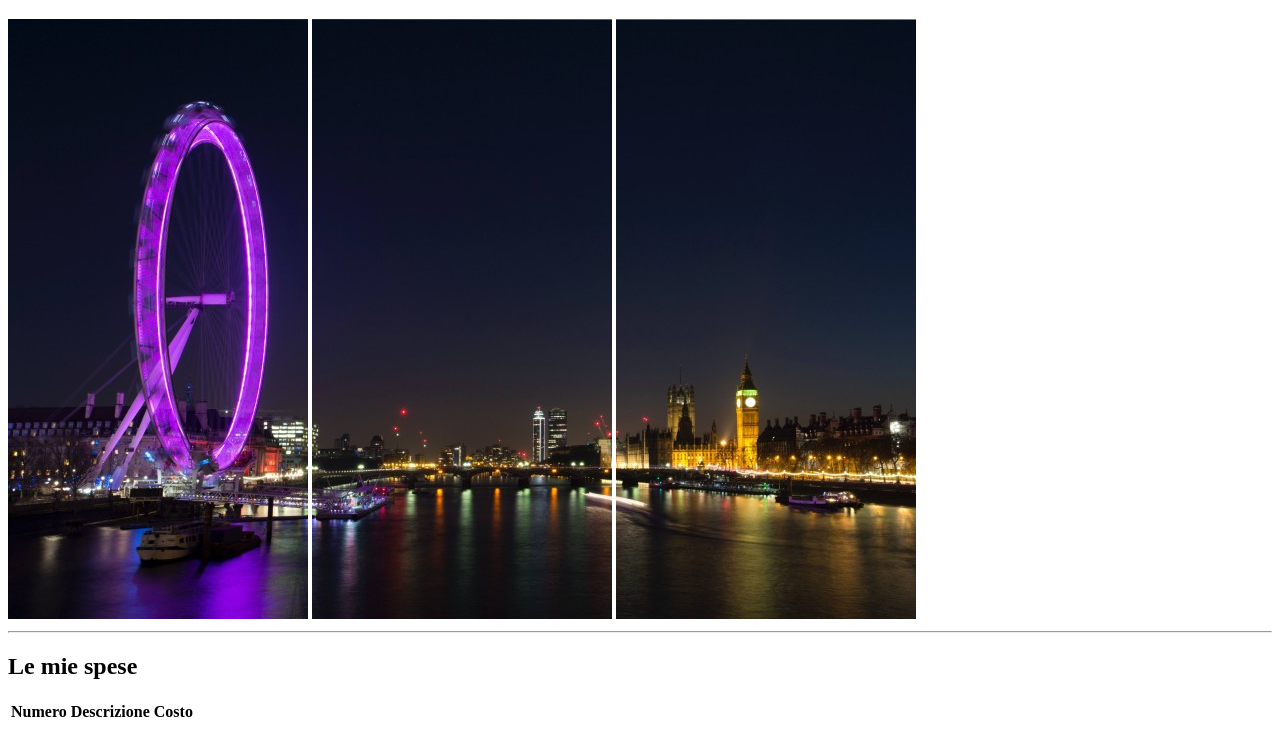
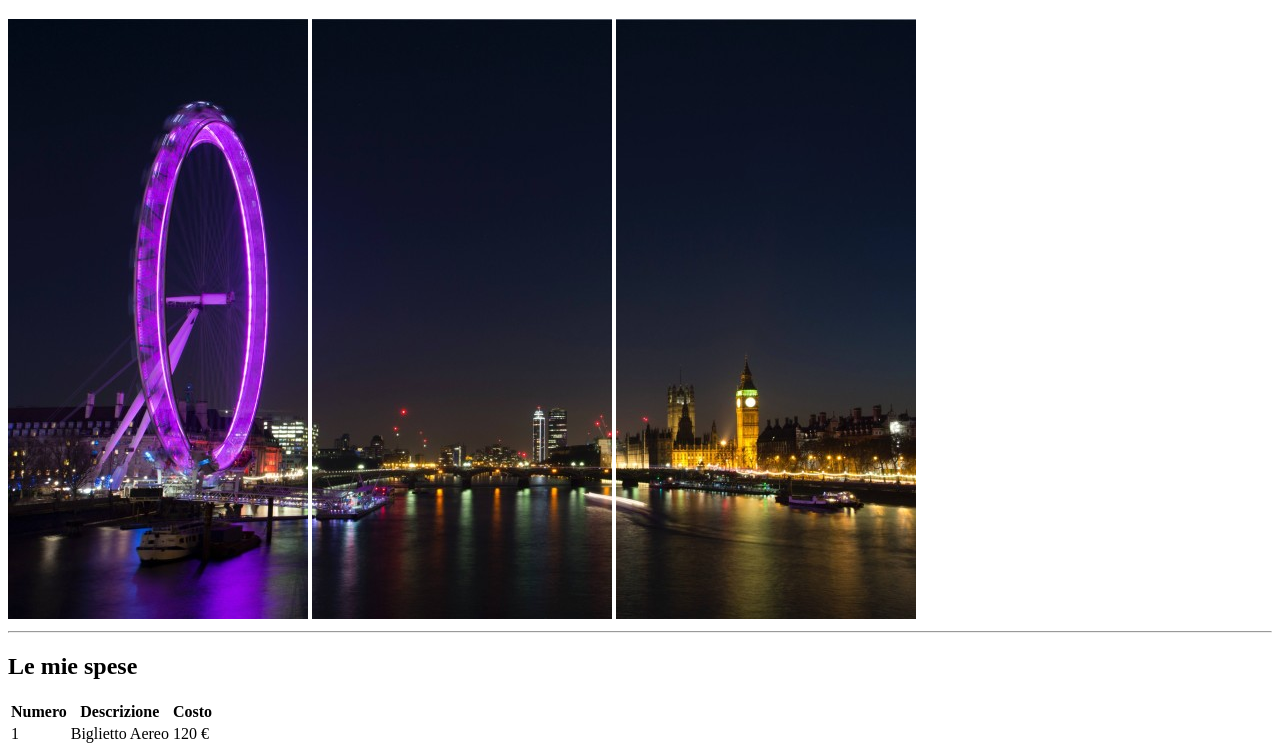
Before and after one commit to maripiero23/html-london-trip, a plain HTML site: page index.html in a window 1280 px wide. Shown: the part 61-815 px from the top of the page. Drawn offline with Linux system fonts and the light colour scheme.

Commit message:
corpo tabella1

```diff
--- a/index.html
+++ b/index.html
@@ -22,8 +22,17 @@
                     <th>Descrizione</th>
                     <th>Costo</th>
                 </tr>
+            </thead>
 
-            </thead>
+            <!--Corpo Tabella-->
+            <tbody>
+                <tr>
+                    <td>1</td>
+                    <td>Biglietto Aereo</td>
+                    <td>120 &#x20AC;</td>
+
+                </tr>
+            </tbody>
         </table>
 
 
```
